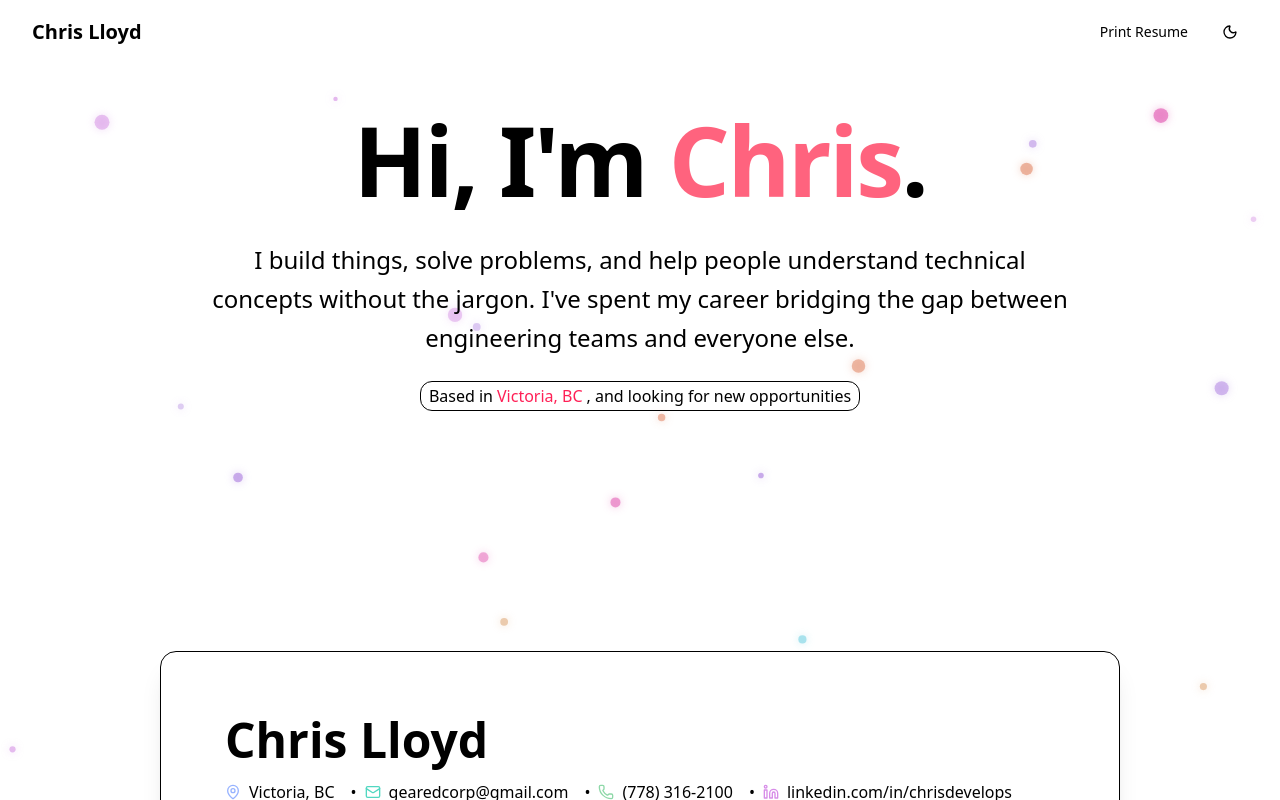
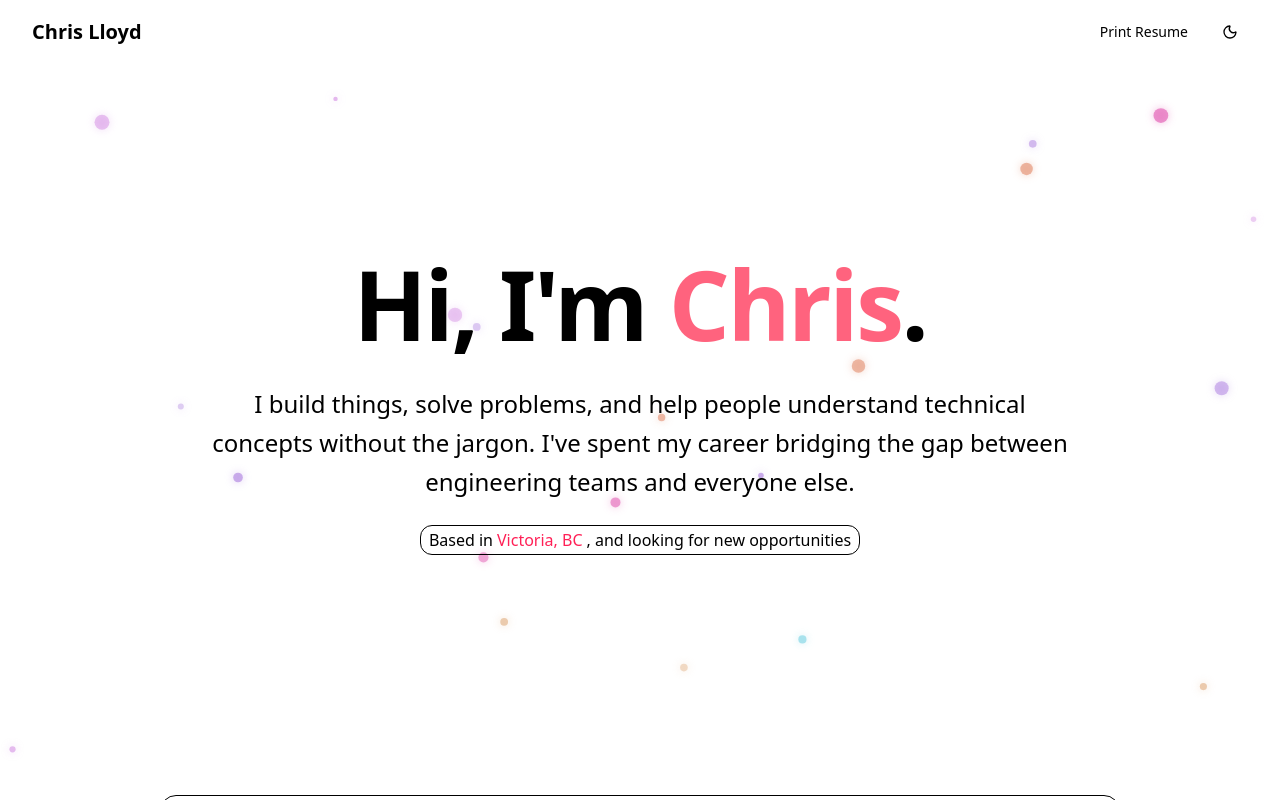
Before and after one commit to chrisdevelops/chrisdevelops-resume, a Next.js app: page / in a window 1280 px wide. Shown: the top 800 px of the page. Built offline with nearby package versions, Linux system fonts and the light colour scheme.

Commit message:
Update Hero section padding and enhance PrintScrollButton hover effect

```diff
--- a/src/components/hero.tsx
+++ b/src/components/hero.tsx
@@ -34,7 +34,7 @@ export function Hero() {
   };
 
   return (
-    <section className="relative z-20 px-4 sm:px-6 lg:px-8 pt-12 pb-12 md:pb-24 lg:pb-48 print:hidden">
+    <section className="relative z-20 px-4 sm:px-6 lg:px-8 py-12 sm:py-24 lg:py-48 print:hidden">
       {/* Particle Background - Extended */}
       <div className="absolute inset-0 h-[150vh] -bottom-[80vh]">
         <ParticleBackground />
--- a/src/components/navbar.tsx
+++ b/src/components/navbar.tsx
@@ -42,6 +42,7 @@ export function Navbar() {
               <Button
                 onClick={() => setTheme(theme === "dark" ? "light" : "dark")}
                 variant="ghost"
+                className="hover:animate-spin"
                 size="icon"
                 aria-label="Toggle theme"
               >
--- a/src/components/ui/print-button.tsx
+++ b/src/components/ui/print-button.tsx
@@ -41,7 +41,7 @@ export default function PrintScrollButton() {
     <Button
         onClick={handleClick}
         variant="ghost"
-        className="text-sm font-[400]">
+        className="text-sm font-[400] hover:opacity-50">
         Print Resume
     </Button>
   );
```
